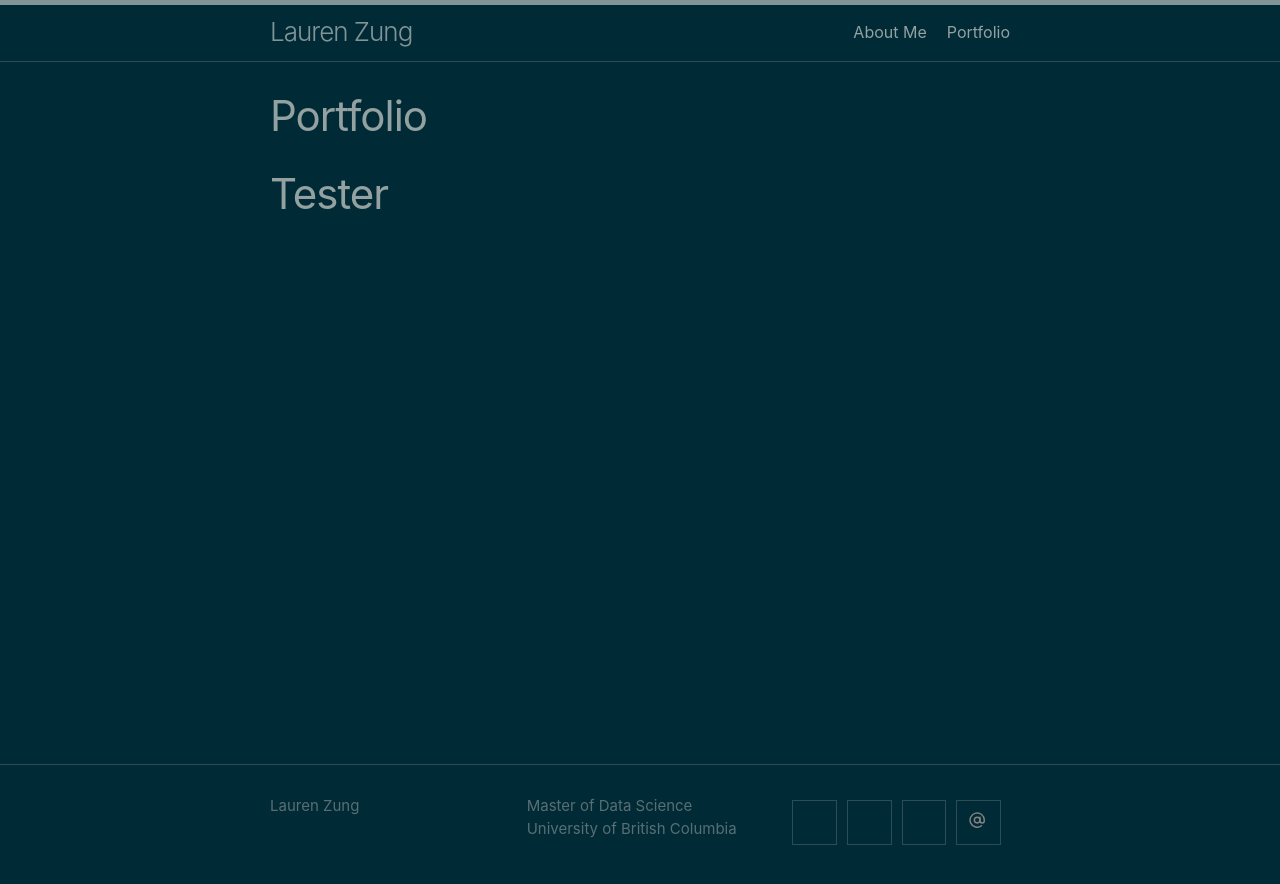
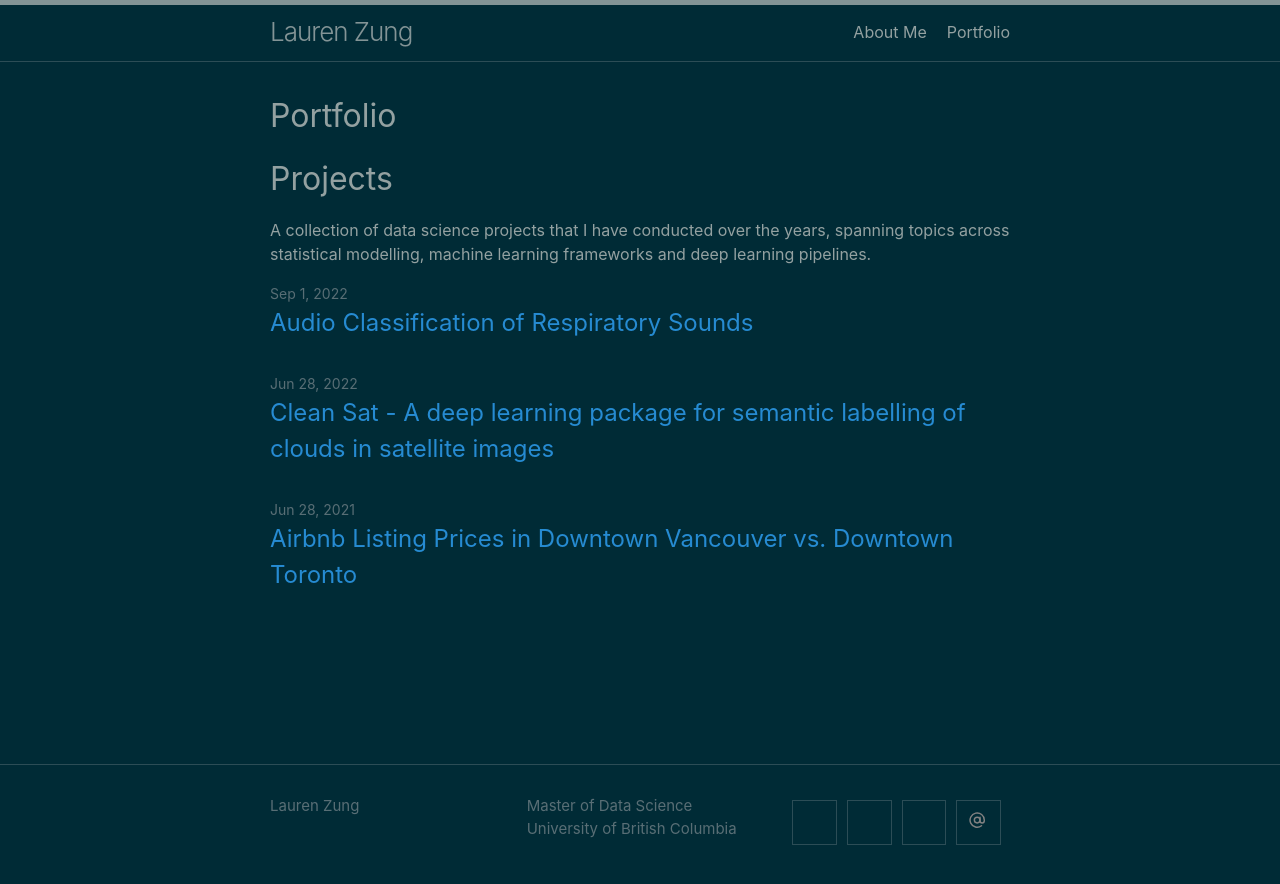
Before and after one commit to lzung/lzung.github.io, a Jekyll site: the page built from portfolio.md, in a window 1280 px wide. Shown: the top 884 px of the page. Built offline with Jekyll 4.4.1, drawn with Linux system fonts in a browser that asks for light colours.

Commit message:
update project work

```diff
--- a/_layouts/about.html
+++ b/_layouts/about.html
@@ -3,7 +3,7 @@
 ---
 <article class="post">
 
-  <<div style="text-align:center;padding-bottom:30px;overflow:auto">
+  <div style="text-align:center;padding-bottom:30px;overflow:auto">
     <img src="../images/profile.png" alt="Avatar" style="border-radius:50%">
   </div>
 
--- a/_layouts/portfolio.html
+++ b/_layouts/portfolio.html
@@ -1,14 +1,61 @@
 ---
 layout: base
 ---
-<article class="post">
 
-  <header class="post-header">
-    <h1 class="post-title">{{ page.title | escape }}</h1>
-  </header>
+<div class="home">
+  {%- if page.title -%}
+    <h1 class="page-heading">{{ page.title }}</h1>
+  {%- endif -%}
 
-  <div class="post-content">
-    {{ content }}
-  </div>
+  {{ content }}
 
-</article>
+
+  {% if site.paginate %}
+    {% assign posts = paginator.posts %}
+  {% else %}
+    {% assign posts = site.posts %}
+  {% endif %}
+
+
+  {%- if posts.size > 0 -%}
+    {%- if page.list_title -%}
+      <h2 class="post-list-heading">{{ page.list_title }}</h2>
+    {%- endif -%}
+    <ul class="post-list">
+      {%- assign date_format = site.minima.date_format | default: "%b %-d, %Y" -%}
+      {%- for post in posts -%}
+      <li>
+        <span class="post-meta">{{ post.date | date: date_format }}</span>
+        <h3>
+          <a class="post-link" href="{{ post.url | relative_url }}">
+            {{ post.title | escape }}
+          </a>
+        </h3>
+        {%- if site.show_excerpts -%}
+          {{ post.excerpt }}
+        {%- endif -%}
+      </li>
+      {%- endfor -%}
+    </ul>
+
+    {% if site.paginate %}
+      <div class="pager">
+        <ul class="pagination">
+        {%- if paginator.previous_page %}
+          <li><a href="{{ paginator.previous_page_path | relative_url }}" class="previous-page">{{ paginator.previous_page }}</a></li>
+        {%- else %}
+          <li><div class="pager-edge">•</div></li>
+        {%- endif %}
+          <li><div class="current-page">{{ paginator.page }}</div></li>
+        {%- if paginator.next_page %}
+          <li><a href="{{ paginator.next_page_path | relative_url }}" class="next-page">{{ paginator.next_page }}</a></li>
+        {%- else %}
+          <li><div class="pager-edge">•</div></li>
+        {%- endif %}
+        </ul>
+      </div>
+    {%- endif %}
+
+  {%- endif -%}
+
+</div>
--- /dev/null
+++ b/_posts/2022-06-28-cleansat.md
@@ -0,0 +1,7 @@
+---
+layout: post
+title: "Clean Sat - A deep learning package for semantic labelling of clouds in satellite images"
+categories: python, pytorch, deep-learning, data-engineering
+---
+
+Lorem ipsum dolor sit amet, consectetur adipisicing elit, sed do eiusmod tempor incididunt ut labore et dolore magna aliqua. Ut enim ad minim veniam, quis nostrud exercitation ullamco laboris nisi ut aliquip ex ea commodo consequat. Duis aute irure dolor in reprehenderit in voluptate velit esse cillum dolore eu fugiat nulla pariatur. Excepteur sint occaecat cupidatat non proident, sunt in culpa qui officia deserunt mollit anim id est laborum.
--- a/portfolio.md
+++ b/portfolio.md
@@ -4,4 +4,6 @@
 permalink: /portfolio/
 ---
 
-# Tester
+# Projects
+
+A collection of data science projects that I have conducted over the years, spanning topics across statistical modelling, machine learning frameworks and deep learning pipelines.
```
Also changed, not shown: _posts/2021-06-28-airbnb-downtown.md (added, +7 -0 lines), _posts/2022-09-01-icbhi.md (added, +7 -0 lines), about.md (+1 -2 lines).
